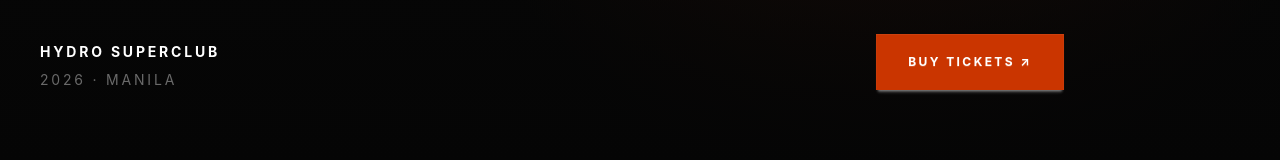
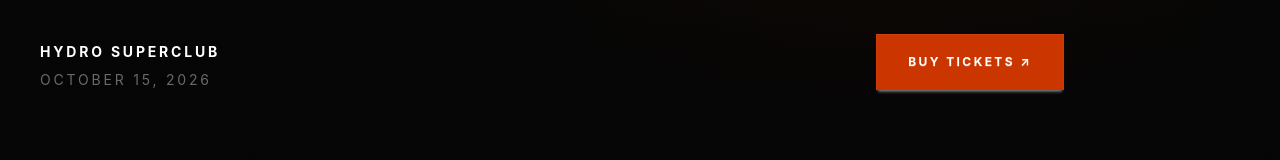
Before and after one commit to kylejohn-project/public-secret, a React (Vite) app: page / in a window 1280 px wide. Shown: the part 630-790 px from the top of the page. Built offline with nearby package versions, Linux system fonts and the light colour scheme.

Commit message:
fix event date

```diff
--- a/src/pages/Home.jsx
+++ b/src/pages/Home.jsx
@@ -73,7 +73,7 @@
                 </p>
 
                 <p className="mt-2 text-sm uppercase tracking-[0.2em] text-white/40">
-                  2026 · Manila
+                  October 15, 2026
                 </p>
               </div>
 
```
